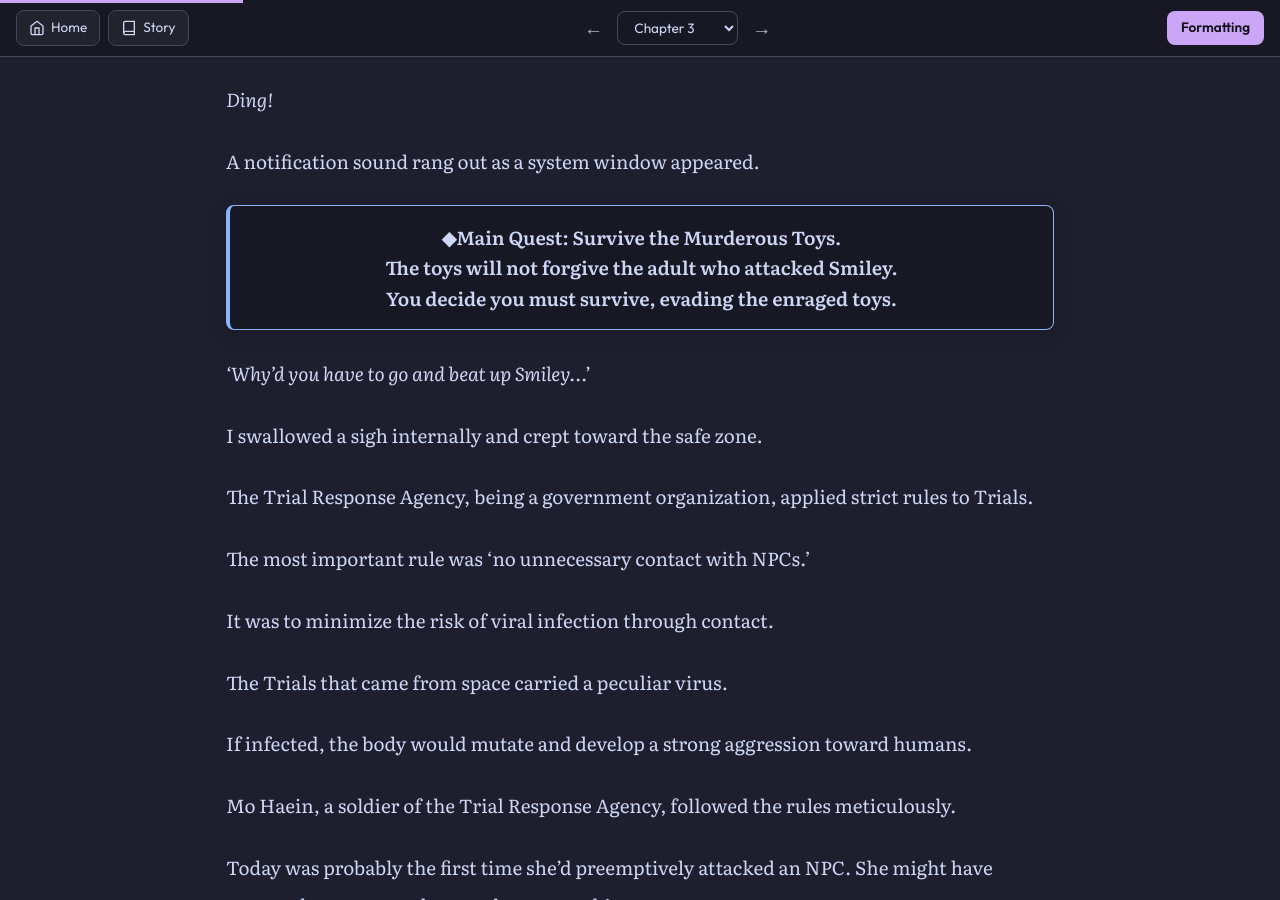
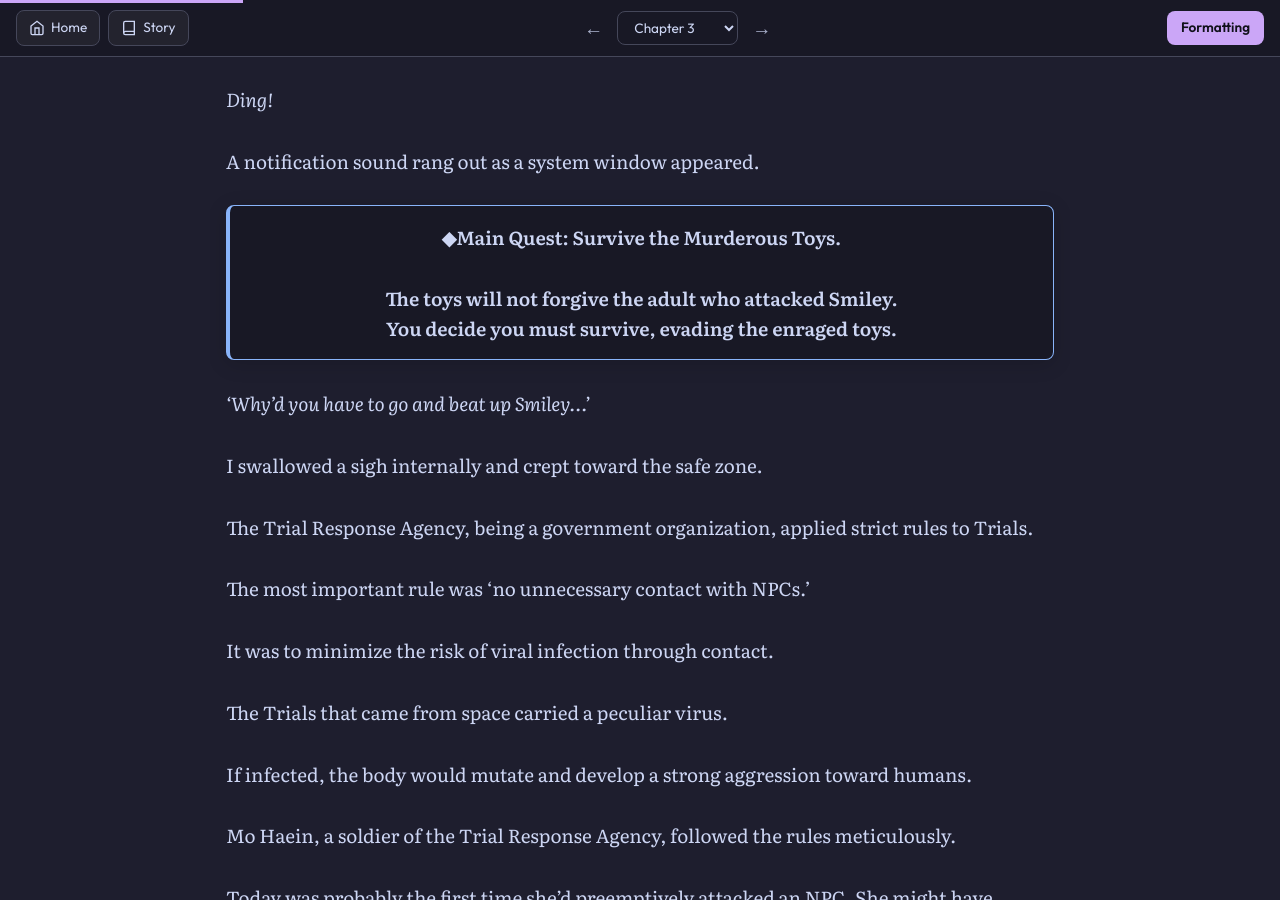
Before and after one commit to soleumn/soleumn.github.io, a Jekyll site: the page built from _chapters/eoshinki/ch3.md, in a window 1280 px wide and 900 px high, scrolled down 2219 px. Built offline with Jekyll 4.4.1, drawn with Linux system fonts in a browser that asks for light colours; comment, search, counter and statistics services are not loaded.

Commit message:
Edit Chapter 3 (via site)

```diff
--- a/_chapters/eoshinki/ch3.md
+++ b/_chapters/eoshinki/ch3.md
@@ -69,7 +69,7 @@ Staring at Mo Haein and Park Seonggyeon with their glossy eyes.
 
 A notification sound rang out as a system window appeared.
 
-{% include system.html text="◆Main Quest: Survive the Murderous Toys.<br>The toys will not forgive the adult who attacked Smiley.<br>You decide you must survive, evading the enraged toys." %}
+{% include system.html text="◆Main Quest: Survive the Murderous Toys.<br><br>The toys will not forgive the adult who attacked Smiley.<br>You decide you must survive, evading the enraged toys." %}
 
 *‘Why’d you have to go and beat up Smiley…’*
 
```
